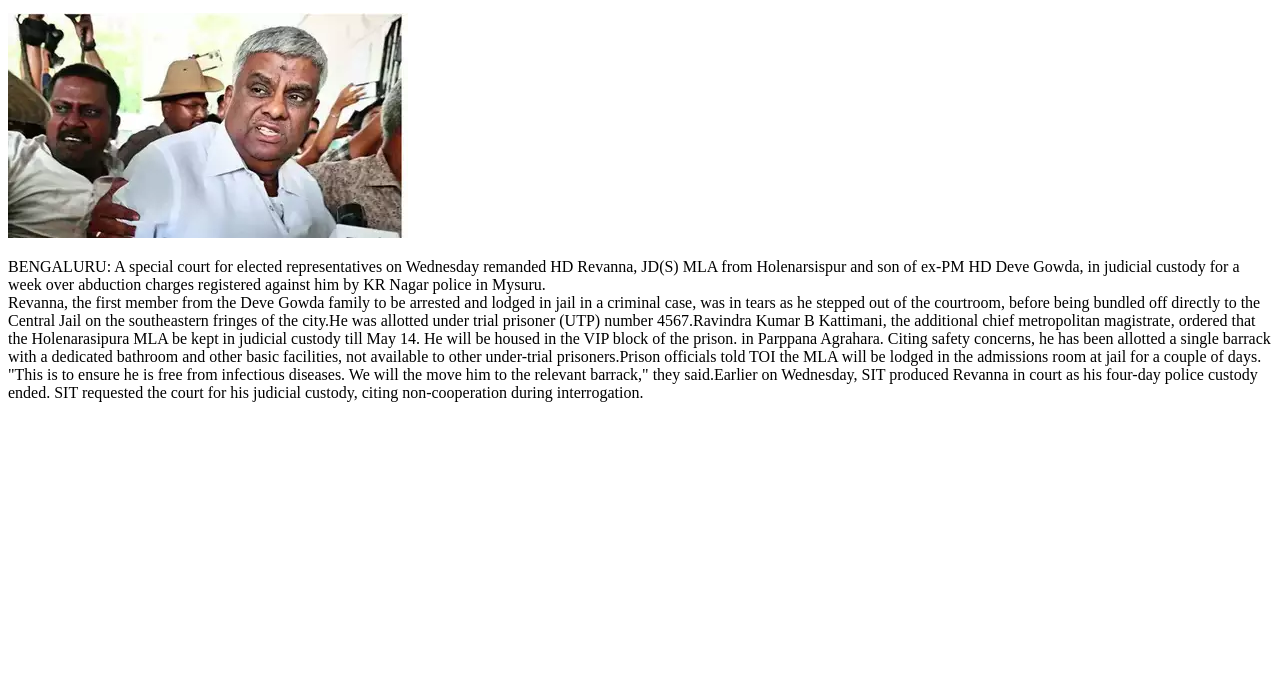
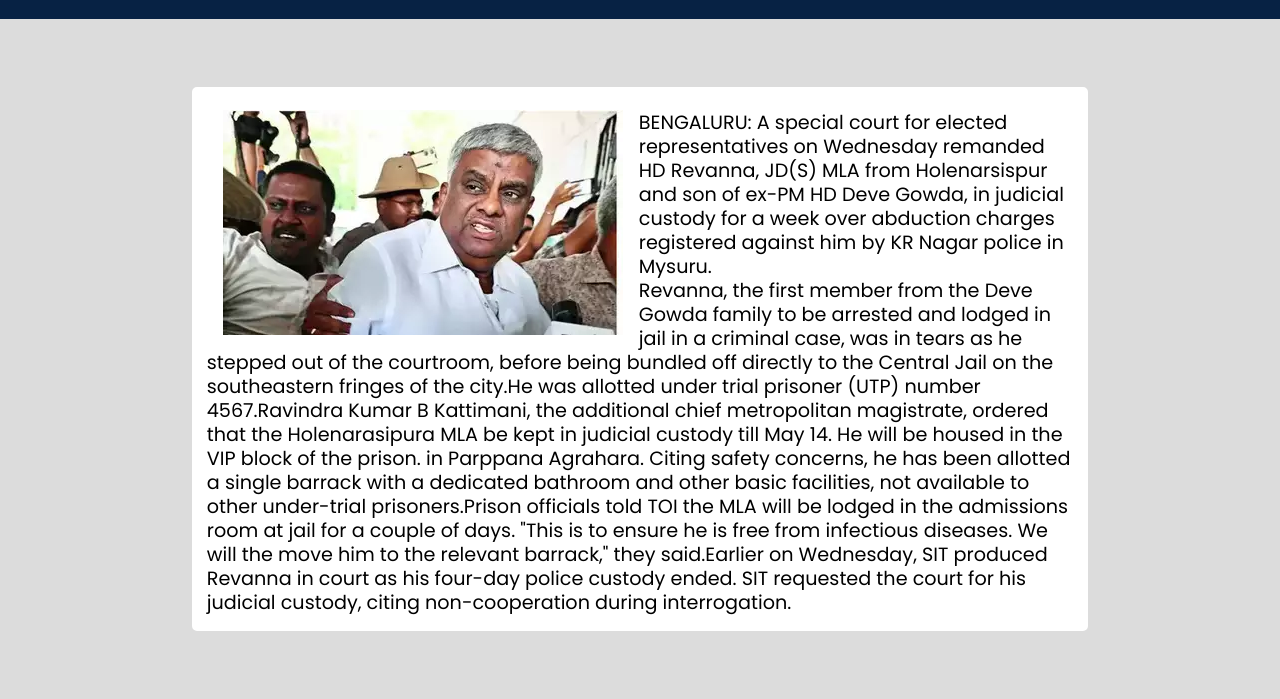
Before and after one commit to codervipin/HomeTask, a plain HTML site: page newsOne.html in a window 1280 px wide. Shown: the part 101-800 px from the top of the page. Drawn offline with Linux system fonts and the light colour scheme; the site is published under a folder, as on GitHub Pages, so addresses that start at the root find nothing.

Commit message:
updated css path of news pages

```diff
--- a/newsOne.html
+++ b/newsOne.html
@@ -4,7 +4,7 @@
     <meta charset="UTF-8" />
     <meta name="viewport" content="width=device-width, initial-scale=1.0" />
     <title>News One</title>
-    <link rel="stylesheet" href="/home.css" />
+    <link rel="stylesheet" href="home.css" />
   </head>
   <body>
     <header>
```
Also changed, not shown: newsThree.html (+1 -1 lines), newsTwo.html (+1 -1 lines).
